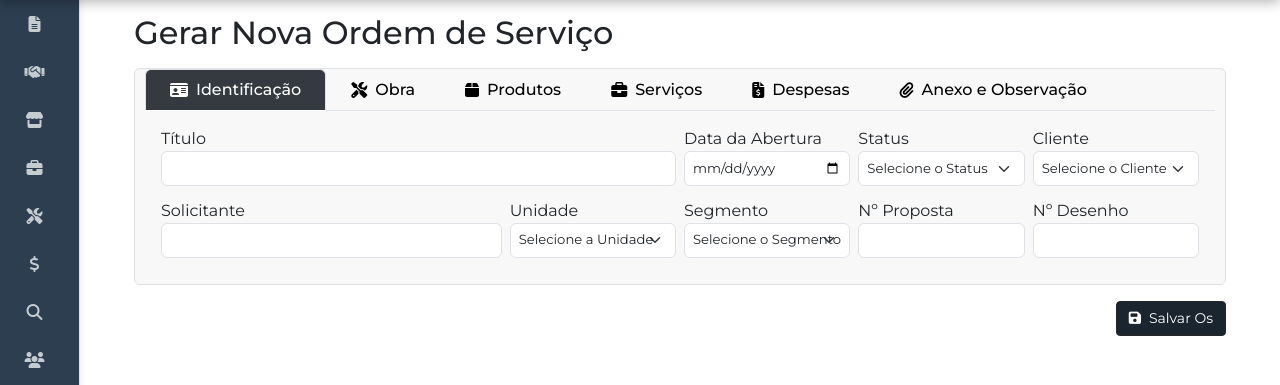
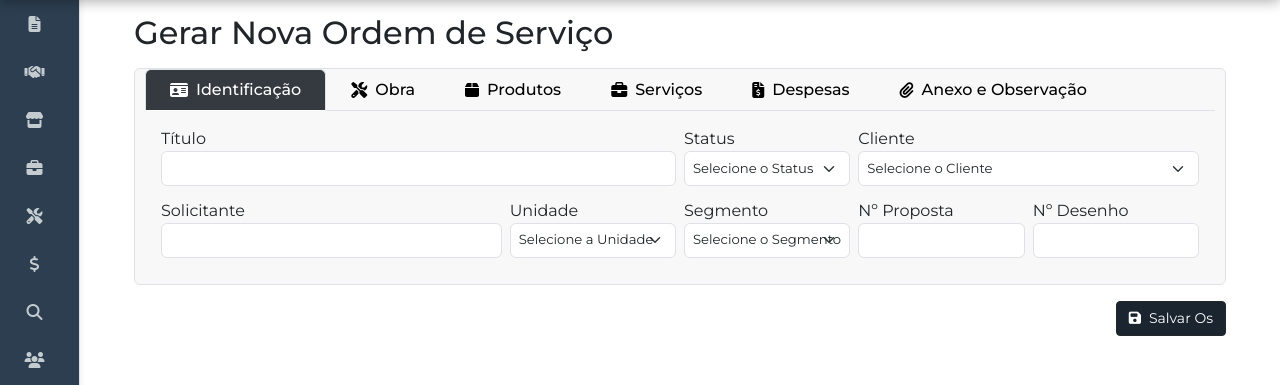
Before and after one commit to Arthurtrin/Sistema-OS, a Django app: page /pt-br/ordem_servico/criar_os/ in a window 1280 px wide. Shown: the part 66-451 px from the top of the page. Run offline with Django 5.2, Linux system fonts and the light colour scheme; the visitor is signed in with stand-in values (Sample User, id 1); data that the repository does not hold is empty.

Commit message:
data selecionada automaticamente em os

```diff
--- a/ordem_servico/forms.py
+++ b/ordem_servico/forms.py
@@ -63,14 +63,6 @@ class ProdutoOrdemServicoForm(forms.ModelForm):
         self.fields['produto'].empty_label = 'Selecione o Produto'
 
 class OrdemServicoForm(forms.ModelForm):
-    data_abertura = forms.DateField(
-        widget=forms.DateInput(attrs={
-            'type': 'date',
-            'class': 'form-control'
-        }, format='%Y-%m-%d'),
-        input_formats=['%Y-%m-%d']
-    )
-
     obra_inicio = forms.DateField(
         widget=forms.DateInput(attrs={
             'type': 'date',
@@ -90,7 +82,7 @@ class OrdemServicoForm(forms.ModelForm):
 
     class Meta:
         model = OrdemServico
-        exclude = ['digitador']
+        exclude = ['digitador', 'data_abertura']
         widgets = {
             'descricao': forms.Textarea(attrs={'class': 'form-control', 'rows': 4}),
             'arquivo': forms.ClearableFileInput(attrs={'class': 'form-control'}),
@@ -106,7 +98,7 @@ class OrdemServicoForm(forms.ModelForm):
                 css_class += ' is-invalid'
 
             # já tratados no widgets do Meta
-            if field_name in ['data_abertura', 'obra_inicio', 'obra_termino', 'descricao', 'arquivo']:
+            if field_name in [ 'obra_inicio', 'obra_termino', 'descricao', 'arquivo']:
                 continue
 
             field.widget.attrs.update({'class': css_class})
--- a/ordem_servico/templates/ordem_servico/criar_os.html
+++ b/ordem_servico/templates/ordem_servico/criar_os.html
@@ -154,15 +154,7 @@
                     </div>
                     {% endif %}
                   </div>
-                  <div class="col-md-2">
-                    <label for="{{ form.data_abertura.id_for_label }}" class="form-label-professional">Data da Abertura</label>
-                    {{ form.data_abertura }}
-                    {% if form.data_abertura.errors %}
-                    <div class="invalid-feedback d-block">
-                      {{ form.data_abertura.errors|striptags }}
-                    </div>
-                    {% endif %}
-                  </div>
+
                   <div class="col-md-2">
                     <label for="{{ form.status.id_for_label }}" class="form-label-professional">Status</label>
                     {{ form.status }}
@@ -173,7 +165,7 @@
                     {% endif %}
                   </div>
 
-                  <div class="col-md-2">
+                  <div class="col-md-4">
                     <label for="{{ form.n_cliente.id_for_label }}" class="form-label-professional">Cliente</label>
                     {{ form.n_cliente }}
                     {% if form.n_cliente.errors %}
--- a/ordem_servico/views.py
+++ b/ordem_servico/views.py
@@ -14,6 +14,7 @@ from servicos.models import Servico
 from tecnicos.models import Tecnico
 from decimal import Decimal, InvalidOperation
 from django.db.models import Sum
+from django.utils import timezone
 
 # Salva os despesas na OS
 def criar_despesa(request, ordem_servico):
@@ -137,6 +138,7 @@ def criar_os(request):
             # Salva Ordem de Serviço
             ordem_servico = os_form.save(commit=False)
             ordem_servico.digitador = request.user
+            ordem_servico.data_abertura = timezone.now().date()
             ordem_servico.save()
 
             # Salva os produtos na OS
```
Also changed, not shown: ordem_servico/templates/ordem_servico/editar_os.html (+2 -10 lines).
